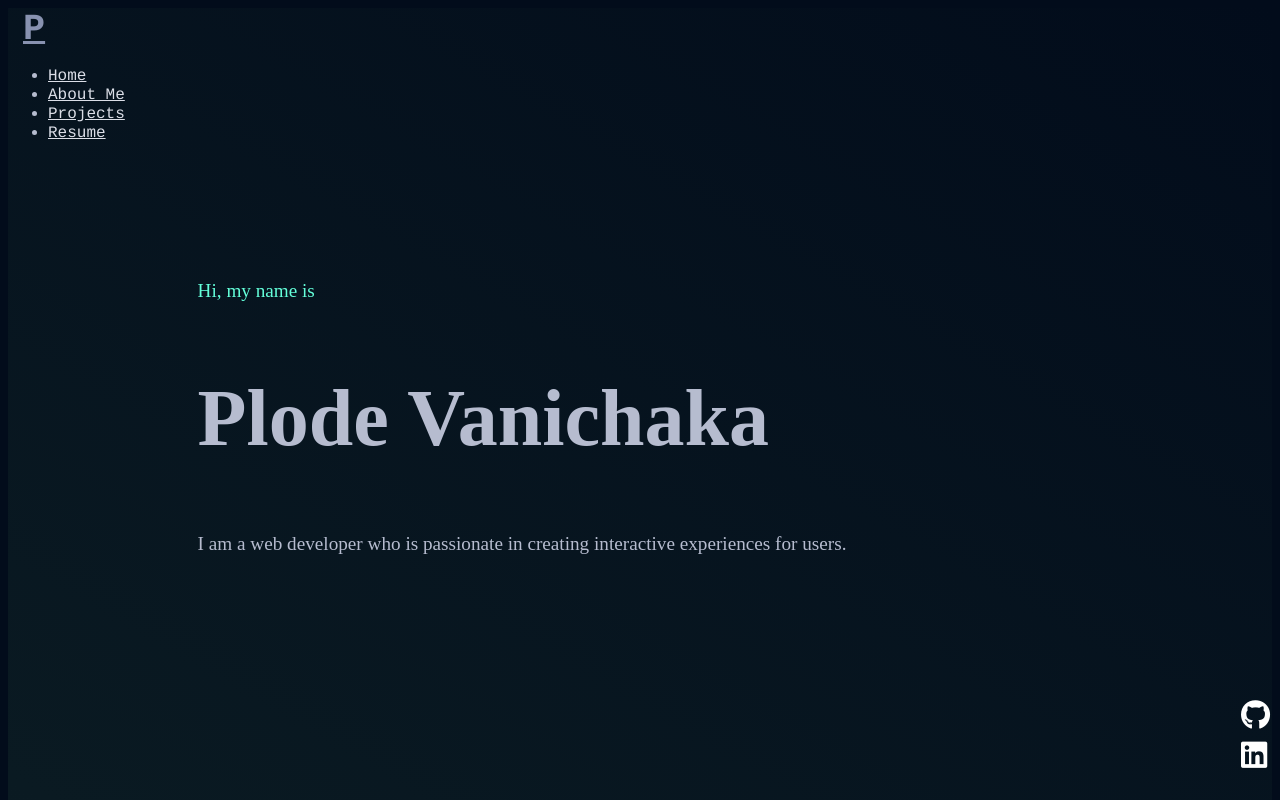
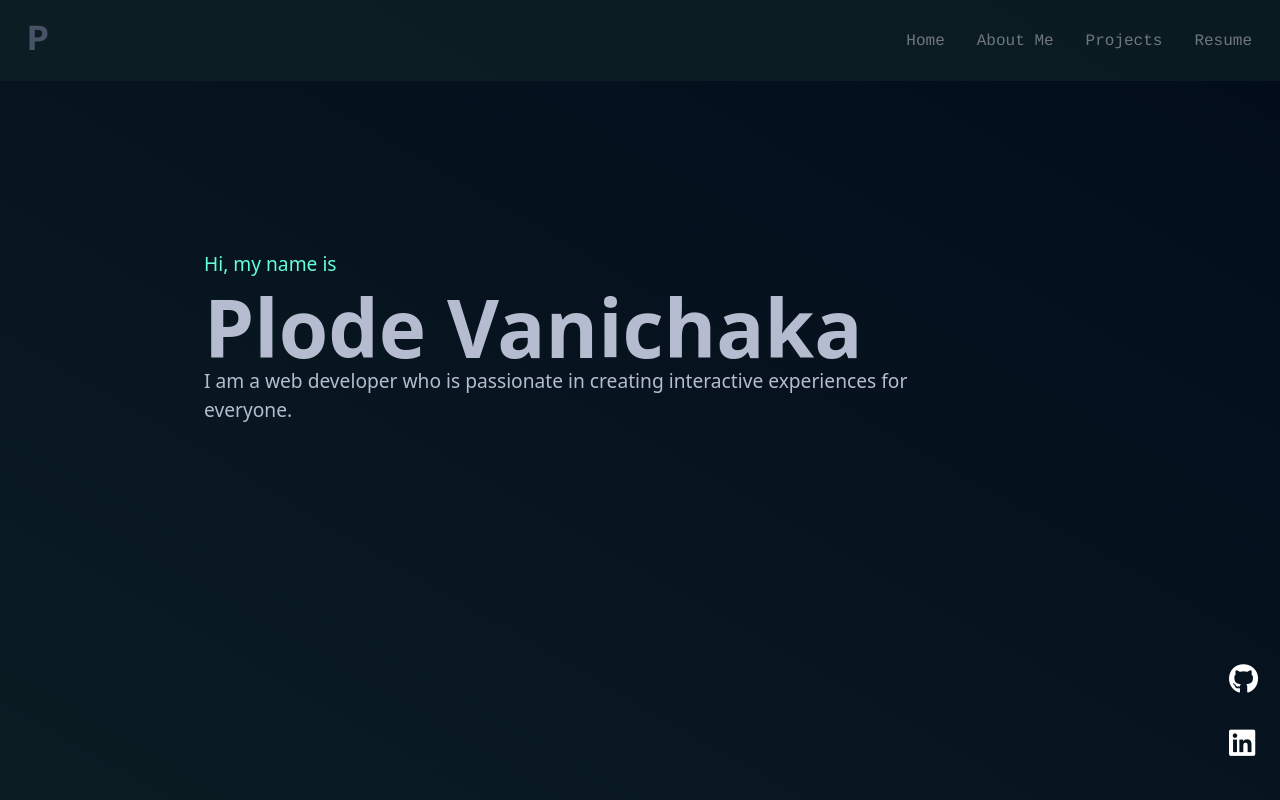
Before and after one commit to plode-v/personal-website, a website: page index.html in a window 1280 px wide. Shown: the top 800 px of the page. Drawn offline with nearby package versions, Linux system fonts and the light colour scheme.

Commit message:
fix style.css and add elements in navbar

```diff
--- a/css/styles.css
+++ b/css/styles.css
@@ -17,6 +17,10 @@
     transition:color 0.2s;
 }
 
+.nav {
+    z-index: 2;
+}
+
 .nav-link:hover {
     color: var(--cyan);
 }
@@ -24,8 +28,9 @@
 .navbar {
     position:fixed;
     width: 100%;
+    background-color: var(--background);
+    opacity: 50%;
 }
-
 
 /* body */
 
--- a/index.html
+++ b/index.html
@@ -1,4 +1,38 @@
-    <script src="js/header.js"></script>
+<!DOCTYPE html>
+<html lang="en">
+<head>
+    <meta charset="UTF-8">
+    <meta http-equiv="X-UA-Compatible" content="IE=edge">
+    <meta name="viewport" content="width=device-width, initial-scale=1.0">
+    <title>Plode Vanichaka</title>
+    <link href="https://cdn.jsdelivr.net/npm/bootstrap@5.3.0-alpha1/dist/css/bootstrap.min.css" rel="stylesheet" \integrity="sha384-GLhlTQ8iRABdZLl6O3oVMWSktQOp6b7In1Zl3/Jr59b6EGGoI1aFkw7cmDA6j6gD" crossorigin="anonymous">
+    <link rel="stylesheet" href="css/styles.css">
+    <link rel="stylesheet" href="https://kit.fontawesome.com/9ee5d6fe2e.css" crossorigin="anonymous">
+    <script src="https://kit.fontawesome.com/9ee5d6fe2e.js" crossorigin="anonymous"></script>
+</head>
+<body>
+    <!-- nav section -->
+    <section id="navbar">
+        <nav class="navbar navbar-expand-lg">
+            <div class="container-fluid">
+                <a class="navbar-brand" href="#home-section">P</a>
+                <ul class="nav nav-pills">
+                    <li class="nav-item">
+                        <a href="#home-section" class="nav-link">Home</a>
+                    </li>
+                    <li class="nav-item">
+                        <a href="#about-section" class="nav-link">About Me</a>
+                    </li>
+                    <li class="nav-item">
+                        <a href="#" class="nav-link">Projects</a>
+                    </li>
+                    <li class="nav-item">
+                    <a href="#" class="nav-link">Resume</a>
+                    </li>
+                </ul>
+            </div>
+        </nav>
+    </section>
 
     <!-- home section -->
     <section id="main">
@@ -9,7 +43,7 @@
                         <p id="greeting">Hi, my name is</p>
                         <h1>Plode Vanichaka</h1>
                         <!-- <h2>Build Web Applications</h2> -->
-                        <p>I am a web developer who is passionate in creating interactive experiences for users.</p>
+                        <p>I am a web developer who is passionate in creating interactive experiences for everyone.</p>
                     </div>
                 </div>
             </section>
@@ -48,5 +82,21 @@
             </section>
         </div>
     </section>
-
-    <script src="js/footer.js"></script>
+    <section id="footer">
+        <div class="container footer">
+            <div class="col">
+                <a href="https://github.com/plode-v" target="https://github.com/plode-v"><i class="fa-brands fa-github"></i></a>
+            </div>
+            <div class="col">
+                <a href="https://www.linkedin.com/in/plode-vanichaka/" target="https://www.linkedin.com/in/plode-vanichaka/" ><i class="fa-brands fa-linkedin"></i></a>
+            </div>
+            <div class="footer-line">
+            </div>
+        </div>
+        <script type="text/javascript" src="js/lib/jquery-1.11.1.min.js" ></script>
+        <script src="https://cdn.jsdelivr.net/npm/bootstrap@5.3.0-alpha1/dist/js/bootstrap.bundle.min.js" integrity="sha384-w76AqPfDkMBDXo30jS1Sgez6pr3x5MlQ1ZAGC+nuZB\+EYdgRZgiwxhTBTkF7CXvN" crossorigin="anonymous"></script>
+        <script src="js/index.js"></script>
+        <script src="https://kit.fontawesome.com/9ee5d6fe2e.js" crossorigin="anonymous"></script>
+    </section>
+</body>
+</html>
```
